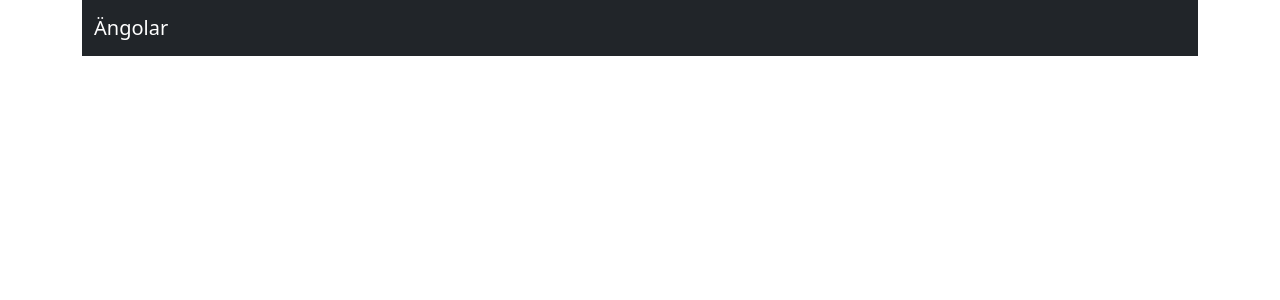
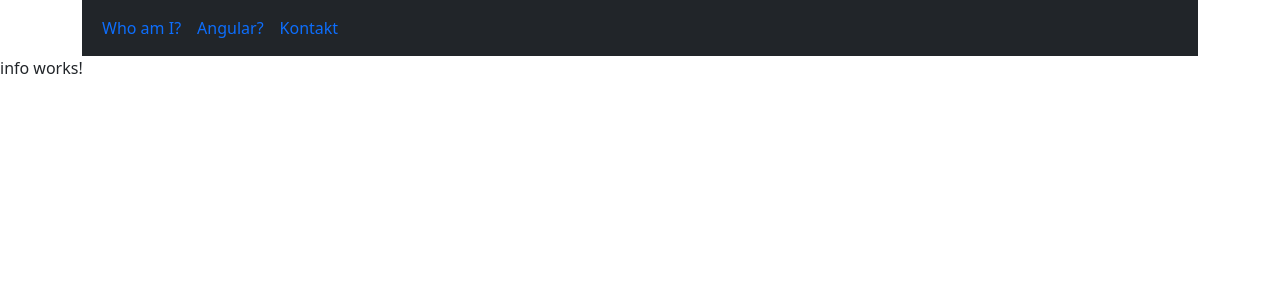
Before and after one commit to elktelomete/komplettering, an Angular app: page /info in a window 1280 px wide. Before the commit this address led to /. Shown: the top 300 px of the page. Built offline with nearby package versions, Linux system fonts and the light colour scheme.

Commit message:
added routing

```diff
--- a/src/app/app-routing.module.ts
+++ b/src/app/app-routing.module.ts
@@ -1,7 +1,14 @@
 import { NgModule } from '@angular/core';
 import { RouterModule, Routes } from '@angular/router';
 
-const routes: Routes = [];
+import { KontaktComponent } from './kontakt/kontakt.component';
+import { InfoComponent } from './info/info.component';
+
+//definera routes här
+const routes: Routes = [
+  { path: 'kontakt', component: KontaktComponent },
+  { path: 'info', component: InfoComponent },
+];
 
 @NgModule({
   imports: [RouterModule.forRoot(routes)],
--- a/src/app/app.component.html
+++ b/src/app/app.component.html
@@ -1,7 +1,22 @@
-<div class="container">
-  <nav class="navbar navbar-expand-lg navbar-dark bg-dark">
-    <div class="container-fluid">
-      <a class="navbar-brand" href="#">Ängolar</a>
+<div class="container-xl">
+  <nav class="navbar navbar-expand-sm bg-dark">
+    <div class="container">
+      <ul class="navbar-nav">
+        <li class="nav-item">
+          <a href="#" class="nav-link">Who am I?</a>
+        </li>
+        <li class="nav-item">
+          <a class="nav-link" routerLink="/info">Angular?</a>
+        </li>
+        <li class="nav-item">
+          <a class="nav-link" routerLink="/kontakt" routerLinkActive="active"
+            >Kontakt</a
+          >
+        </li>
+      </ul>
     </div>
   </nav>
 </div>
+
+<!-- router länkarna visas här under genom outleten -->
+<router-outlet></router-outlet>
--- a/src/app/app.component.scss
+++ b/src/app/app.component.scss
@@ -1,3 +1,3 @@
-// .navbar {
-//   background: #000;
+// .bg-dark {
+//   border-radius: 13px;
 // }
--- a/src/app/app.module.ts
+++ b/src/app/app.module.ts
@@ -5,11 +5,13 @@ import { AppRoutingModule } from './app-routing.module';
 import { AppComponent } from './app.component';
 import { KontaktComponent } from './kontakt/kontakt.component';
 import { FormsModule } from '@angular/forms';
+import { InfoComponent } from './info/info.component';
 
 @NgModule({
   declarations: [
     AppComponent,
-    KontaktComponent
+    KontaktComponent,
+    InfoComponent
   ],
   imports: [
     BrowserModule,
--- /dev/null
+++ b/src/app/info/info.component.html
@@ -0,0 +1 @@
+<p>info works!</p>
--- /dev/null
+++ b/src/app/info/info.component.ts
@@ -0,0 +1,15 @@
+import { Component, OnInit } from '@angular/core';
+
+@Component({
+  selector: 'app-info',
+  templateUrl: './info.component.html',
+  styleUrls: ['./info.component.scss']
+})
+export class InfoComponent implements OnInit {
+
+  constructor() { }
+
+  ngOnInit(): void {
+  }
+
+}
```
Also changed, not shown: src/app/info/info.component.scss (added), 1 other file (tests, documents, lock files or other folders).
